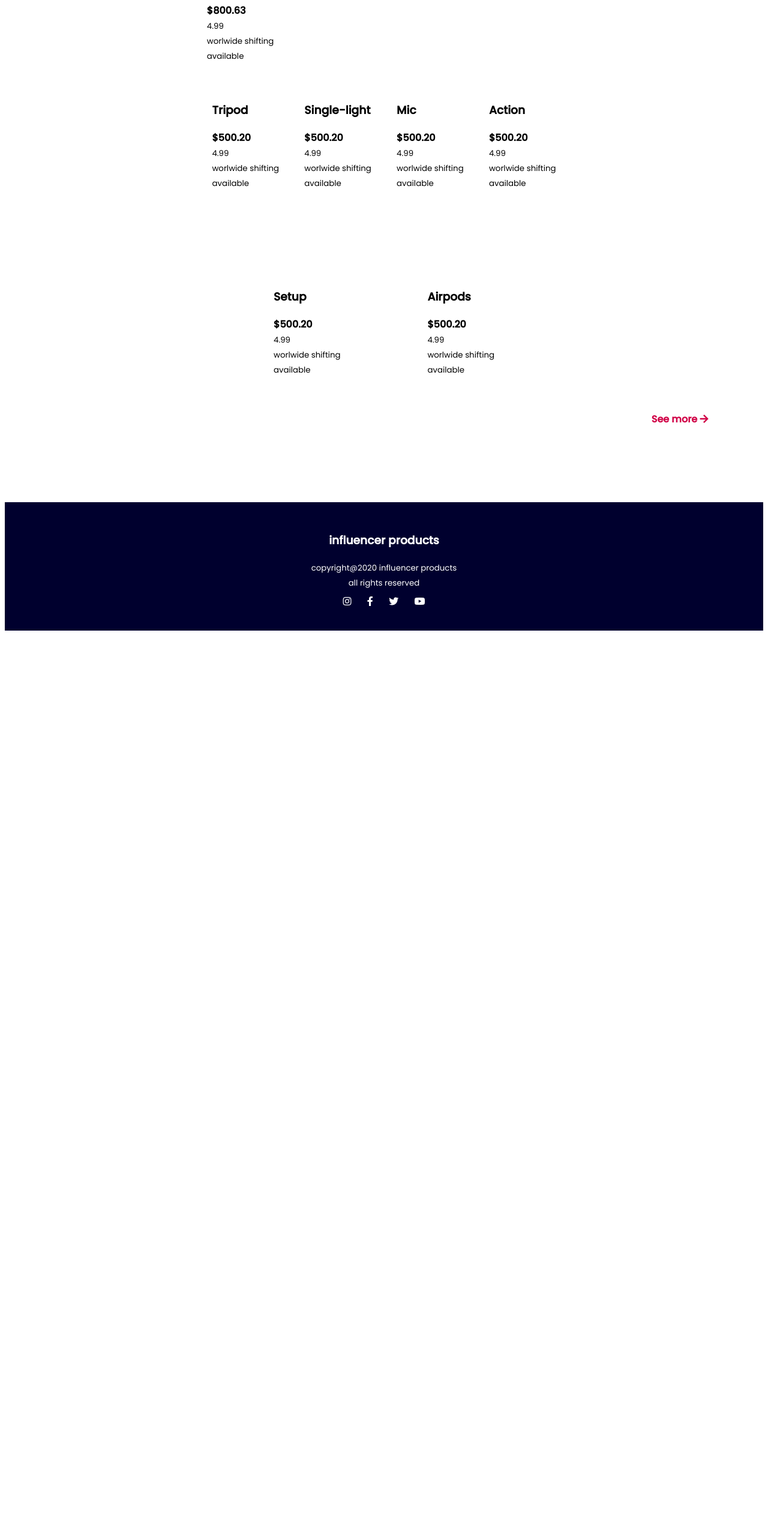
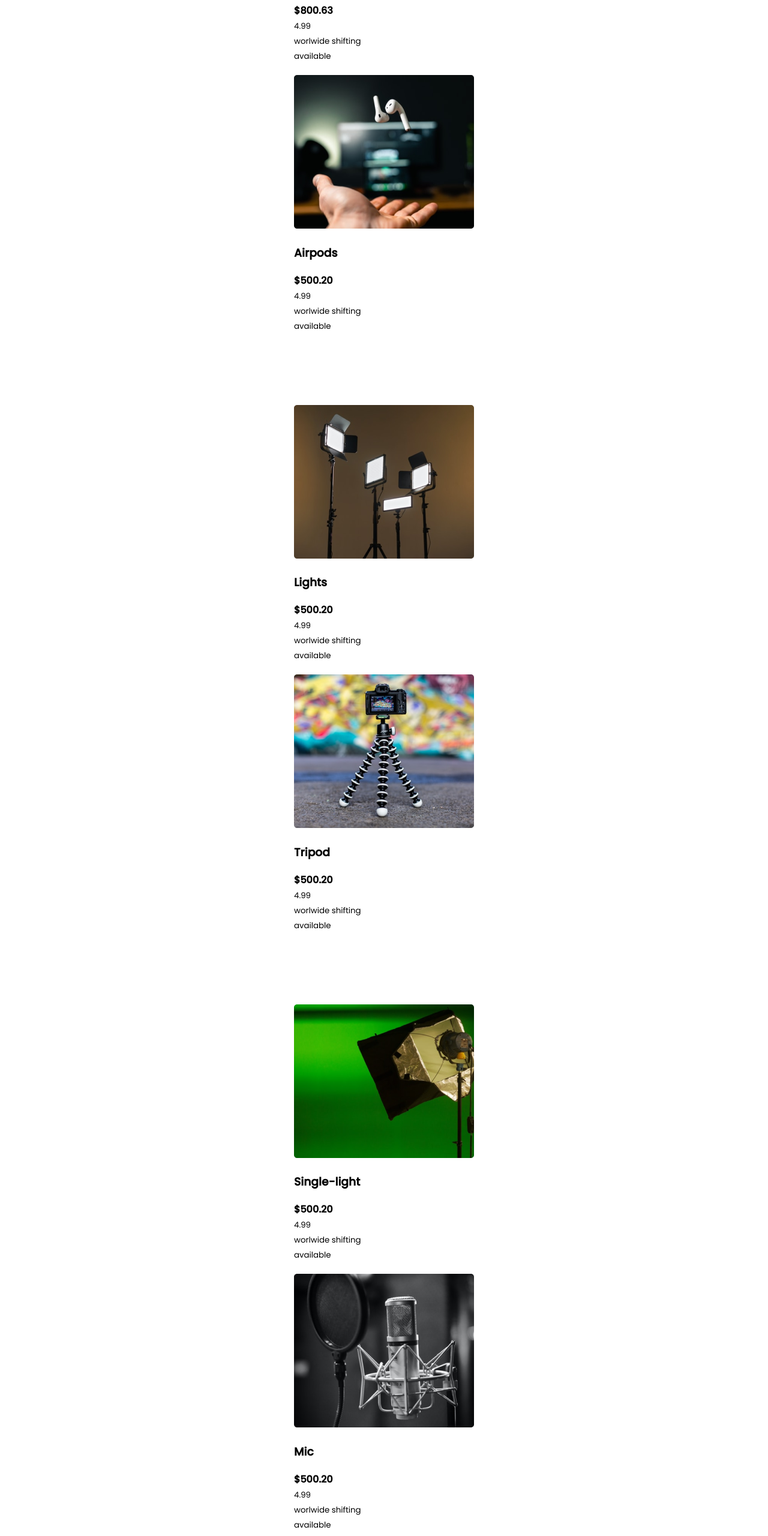
Before and after one commit to Ashique20/assignment2, a plain HTML site: page index.html in a window 1280 px wide. Shown: the part 1220-3780 px from the top of the page at 60% size. Before the commit the page ends 2279 px from the top, so only its background shows below. Drawn offline with Linux system fonts and the light colour scheme; the site is published under a folder, as on GitHub Pages, so addresses that start at the root find nothing; a web font is replaced by a local one.

Commit message:
img issues solved

```diff
--- a/index.html
+++ b/index.html
@@ -69,7 +69,7 @@
         </div>
         <div class="airpods">
           <div class="airpods-pic">
-            <img src="/influencer-gear-main/images/airpod.png" alt="" />
+            <img src="influencer-gear-main/images/airpod.png" alt="" />
           </div>
           <div class="airpods-detail">
             <h3 class="products-name">Airpods</h3>
@@ -82,7 +82,7 @@
         </div>
         <div class="lights">
           <div class="lights-pic">
-            <img src="/influencer-gear-main/images/lights.png" alt="" />
+            <img src="influencer-gear-main/images/lights.png" alt="" />
           </div>
           <div class="lights-detail">
             <h3>Lights</h3>
@@ -95,7 +95,7 @@
         </div>
         <div class="tripod">
           <div class="tripod-pic">
-            <img src="/influencer-gear-main/images/tripod.png" alt="" />
+            <img src="influencer-gear-main/images/tripod.png" alt="" />
           </div>
           <div class="tripod-detail">
             <h3>Tripod</h3>
@@ -108,7 +108,7 @@
         </div>
         <div class="single-light">
           <div class="single-light-pic">
-            <img src="/influencer-gear-main/images/single-light.png" alt="" />
+            <img src="influencer-gear-main/images/single-light.png" alt="" />
           </div>
           <div class="single-light-detail">
             <h3>Single-light</h3>
@@ -121,7 +121,7 @@
         </div>
         <div class="mic">
           <div class="mic-pic">
-            <img src="/influencer-gear-main/images/mic.png" alt="" />
+            <img src="influencer-gear-main/images/mic.png" alt="" />
           </div>
           <div class="mic-detail">
             <h3>Mic</h3>
@@ -134,7 +134,7 @@
         </div>
         <div class="action">
           <div class="action-pic">
-            <img src="/influencer-gear-main/images/action.png" alt="" />
+            <img src="influencer-gear-main/images/action.png" alt="" />
           </div>
           <div class="action-detail">
             <h3>Action</h3>
@@ -147,7 +147,7 @@
         </div>
         <div class="setup">
           <div class="setup-pic">
-            <img src="/influencer-gear-main/images/setup.png" alt="" />
+            <img src="influencer-gear-main/images/setup.png" alt="" />
           </div>
           <div class="setup-detail">
             <h3>Setup</h3>
@@ -160,7 +160,7 @@
         </div>
         <div class="camera">
           <div class="camera-pic">
-            <img src="/influencer-gear-main/images/camera.png" alt="" />
+            <img src="influencer-gear-main/images/camera.png" alt="" />
           </div>
           <div class="camera-detail">
             <h3>Airpods</h3>
```
